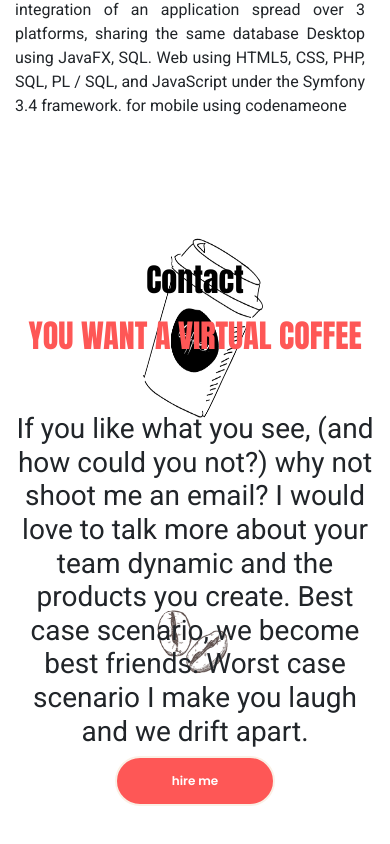
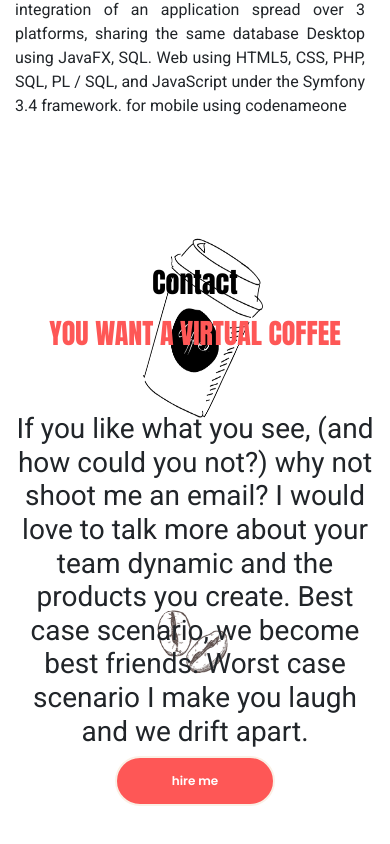
Before and after one commit to hassenjallel/portfolio, a React (Create React App) app: page / in a window 390 px wide. Shown: the part 4759-5603 px from the top of the page. Built offline with nearby package versions, Linux system fonts and the light colour scheme; a web font is replaced by a local one.

Commit message:
last commit1

```diff
--- a/src/PortfolioContainer/ContactMe/contactme.css
+++ b/src/PortfolioContainer/ContactMe/contactme.css
@@ -9,6 +9,7 @@
   color: white;
   flex-direction: row;
   border-radius: 10px 10px 0 0;
+
 }
 .empty {
   width: 25%;
@@ -354,14 +355,16 @@
   }
   .title2-contact {
     left: 0%;
-    font-size: 32px;
-    position: relative;
+    font-size: 28px;
+    font-weight: bold;
+        position: relative;
     top:10px
 
   }
   .title-contact {
     left: 0%;
-    font-size: 32px;
+    font-size: 28px;
+    font-weight: bold;
     position: relative;
     padding-bottom: 0;
     top: 0px;
@@ -404,13 +407,15 @@
   }
   .title2-contact {
     left: 0%;
-    font-size: 32px;
-    position: relative;
+    font-size: 28px;
+    font-weight: bold;
+        position: relative;
   }
   .title-contact {
     left: 0%;
-    font-size: 32px;
-    position: relative;
+    font-size: 28px;
+    font-weight: bold;
+        position: relative;
     padding-bottom: 0;
   }
   .contact-container {
@@ -440,12 +445,14 @@
   }
   .title2-contact {
     left: 0%;
-    font-size: 32px;
+    font-size: 28px;
+    font-weight: bold;
     position: relative;
   }
   .title-contact {
     left: 0%;
-    font-size: 32px;
+    font-size: 28px;
+    font-weight: bold;
     position: relative;
     padding-bottom: 0;
   }
@@ -482,12 +489,15 @@
     }
     .title2-contact {
       left: 0%;
-      font-size: 32px;
+      font-size: 28px;
       position: relative;
+      font-weight: bold;
+
     }
     .title-contact {
       left: 0%;
-      font-size: 32px;
+      font-size: 28px;
+      font-weight: bold;
       position: relative;
       padding-bottom: 0;
     }
@@ -529,12 +539,13 @@
   }
   .title2-contact {
     left: 0%;
-    font-size: 29px;
-    position: relative;
+    font-size: 24px;
+    font-weight: bold;
+        position: relative;
   }
   .title-contact {
     left: 0%;
-    font-size: 32px;
+    font-size: 28px;
     position: relative;
     padding-bottom: 0;
   }
@@ -569,13 +580,14 @@
     }
     .title2-contact {
       left: 0%;
-      font-size: 24px;
-      position: relative;
+      font-size: 18px;
+      font-weight: bold;
+            position: relative;
       top:160px
     }
     .title-contact {
       left: 0%;
-      font-size: 28px;
+      font-size: 23px;
       position: relative;
       padding-bottom: 0;
       top :150px
--- a/src/PortfolioContainer/Home/Profile.css
+++ b/src/PortfolioContainer/Home/Profile.css
@@ -19,6 +19,7 @@
 .profil-Container{
 display: flex;
 flex-direction: row;
+
 }
 .profil-L{
   width: 60%;
--- a/src/PortfolioContainer/Projects/Projects.css
+++ b/src/PortfolioContainer/Projects/Projects.css
@@ -11,6 +11,7 @@
   justify-content: center;
   flex-direction: column;
   padding-top: 250px;
+
 }
 
 .hello-word {
```
